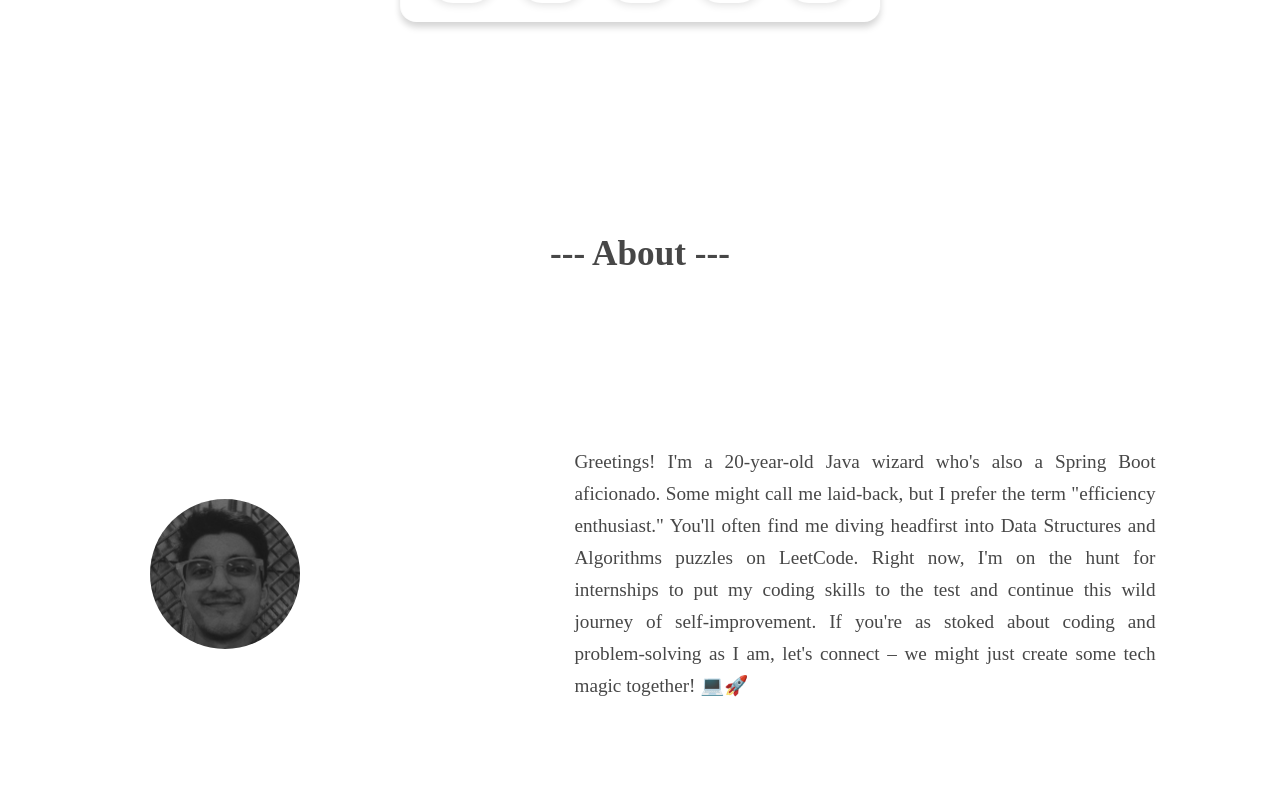
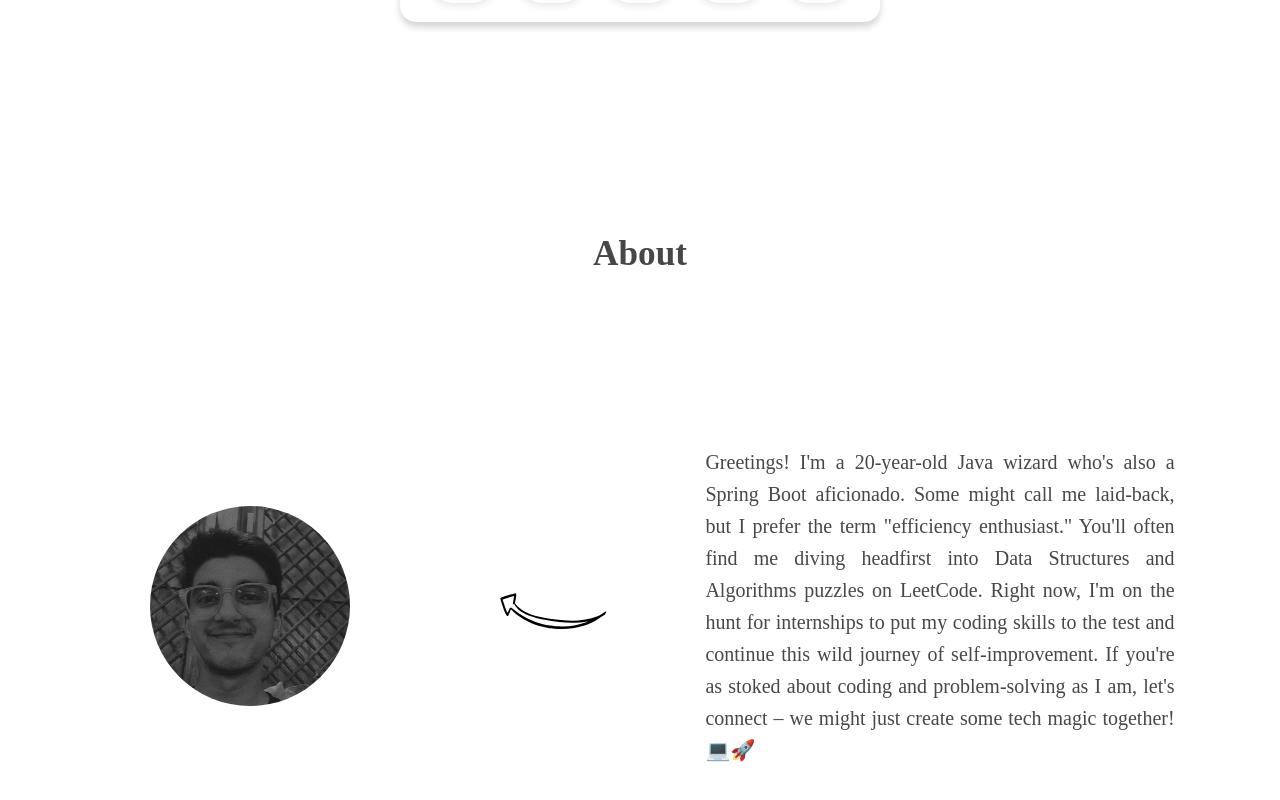
Before and after one commit to dgangrade05/Portfolio-In-Progress, a React (Create React App) app in the folder myportfolio/: page / in a window 1280 px wide. Shown: the part 738-1538 px from the top of the page. Built offline with nearby package versions, Linux system fonts and the light colour scheme; a web font is replaced by a local one.

Commit message:
added the point svg

```diff
--- a/myportfolio/src/components/about/About.jsx
+++ b/myportfolio/src/components/about/About.jsx
@@ -1,14 +1,18 @@
 import React from "react";
 import "./about.css";
 import ME from "../../assets/pfp.jpg";
+import ARROW from "../../assets/arrow.svg"
 
 const About = () => {
   return (
     <section id="about">
-      <h1 className="about-heading">--- About ---</h1>
+      <h1 className="about-heading">About</h1>
       <div className="about-container">
         <div className="about-image">
           <img src={ME} alt="Profile"></img>
+        </div>
+        <div className="about-arrow">
+          <img src={ARROW} alt="Arrow"></img>
         </div>
         <div className="about-content">
           <p>
--- a/myportfolio/src/components/about/about.css
+++ b/myportfolio/src/components/about/about.css
@@ -20,9 +20,10 @@
 }
 
 .about-image img{
-  height: 150px;
-  width: 150px;
+  height: 200px;
+  width: 200px;
   border-radius: 9999px;
+  object-fit: cover;
 }
 
 .about-content{
@@ -33,7 +34,15 @@
 
 .about-content p{
   text-align: justify;
-  width: 70%;
-  font-size: 1.2rem;
+  width: 69%;
+  font-size: 1.25rem;
   line-height: 2rem;
 }
+
+.about-arrow img{
+  transform: translateY(-25px);
+  transform: translateX(2px);
+  rotate: 410deg;
+  width: 100px;
+  padding: 10px 10px;
+}
--- a/myportfolio/src/components/nav/Nav.jsx
+++ b/myportfolio/src/components/nav/Nav.jsx
@@ -1,3 +1,4 @@
+/* eslint-disable jsx-a11y/anchor-is-valid */
 import React from 'react'
 import './nav.css'
 import {GoHome} from 'react-icons/go'
```
Also changed, not shown: myportfolio/src/assets/arrow.svg (added), myportfolio/src/assets/pfp.jpg.
